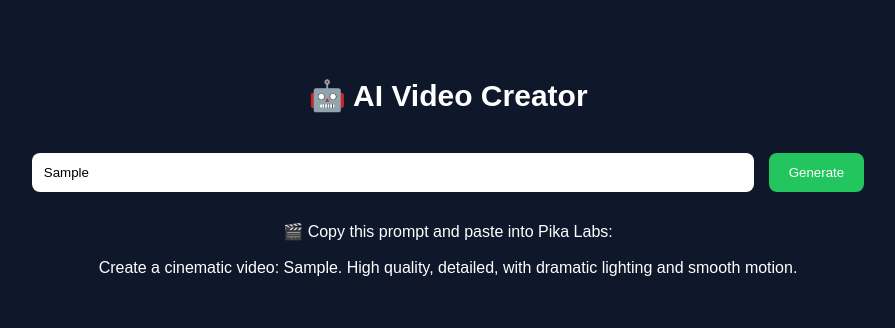
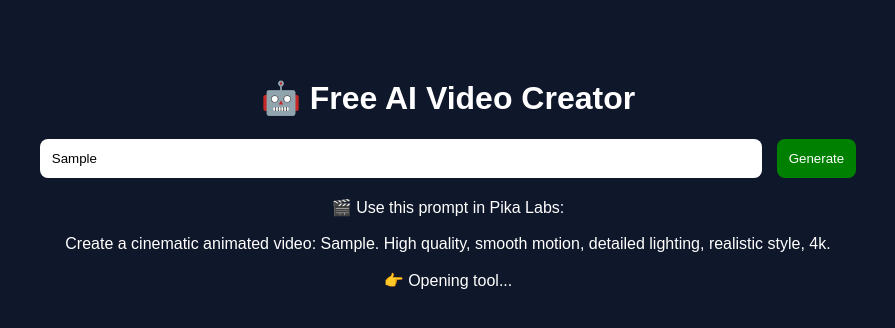
Before and after one commit to hemanth70707070-rgb/ai-website, a plain HTML site: page index.html in a window 1280 px wide. Both pictures are taken after typing "Sample" into the empty fields and a click on the button "Generate". Shown: the whole page, without its empty margins (192-1087 px from the left). Drawn offline with Linux system fonts and the light colour scheme.

Commit message:
Update index.html

```diff
--- a/index.html
+++ b/index.html
@@ -11,30 +11,24 @@
       padding: 50px;
     }
 
-    h1 {
-      font-size: 30px;
-    }
-
     input {
       width: 60%;
       padding: 12px;
       border-radius: 8px;
       border: none;
-      margin-top: 20px;
     }
 
     button {
-      padding: 12px 20px;
+      padding: 12px;
+      border-radius: 8px;
+      border: none;
+      background: green;
+      color: white;
       margin-left: 10px;
-      border: none;
-      border-radius: 8px;
-      background: #22c55e;
-      color: white;
-      cursor: pointer;
     }
 
     #output {
-      margin-top: 30px;
+      margin-top: 20px;
       white-space: pre-line;
     }
   </style>
@@ -42,7 +36,7 @@
 
 <body>
 
-<h1>🤖 AI Video Creator</h1>
+<h1>🤖 Free AI Video Creator</h1>
 
 <input id="prompt" placeholder="Describe your video..." />
 <button onclick="generate()">Generate</button>
@@ -51,14 +45,15 @@
 
 <script>
 function generate() {
-  const prompt = document.getElementById("prompt").value;
+  const p = document.getElementById("prompt").value;
 
-  const betterPrompt =
-    "Create a cinematic video: " + prompt +
-    ". High quality, detailed, with dramatic lighting and smooth motion.";
+  const improved =
+    "Create a cinematic animated video: " + p +
+    ". High quality, smooth motion, detailed lighting, realistic style, 4k.";
 
   document.getElementById("output").innerText =
-    "🎬 Copy this prompt and paste into Pika Labs:\n\n" + betterPrompt;
+    "🎬 Use this prompt in Pika Labs:\n\n" + improved +
+    "\n\n👉 Opening tool...";
 
   window.open("https://pika.art", "_blank");
 }
```
